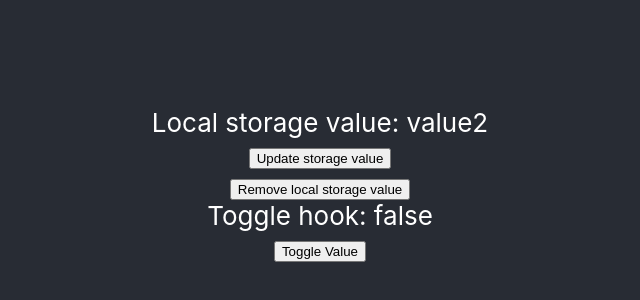
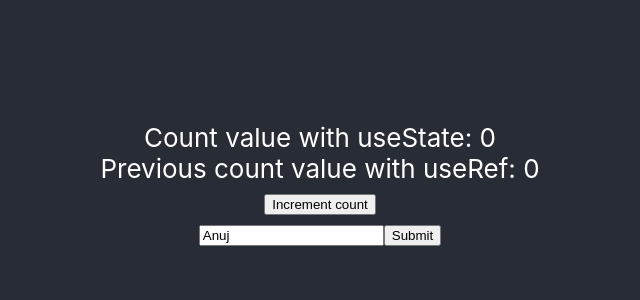
Before and after one commit to anujsingla/react-course, a React (Create React App) app: page / in a window 1280 px wide. Shown: the part 216-516 px from the top of the page, without its empty margins (320-960 px from the left). Built offline with nearby package versions, Linux system fonts and the light colour scheme.

Commit message:
useRef hook .

```diff
--- a/src/App.tsx
+++ b/src/App.tsx
@@ -1,6 +1,7 @@
 import { QueryClient, QueryClientProvider } from "react-query";
 import "./App.css";
-import { CustomHooks } from "./Components/CustomHooks";
+// import { CustomHooks } from "./Components/CustomHooks";
+import { UseRefExample } from "./Components/UseRefExample";
 // import { ConditionalRender } from "./Components/ConditionalRender";
 // import { MultipleItems } from "./Components/MultipleItems";
 // import {
@@ -26,7 +27,8 @@ function App() {
           <LifecycleMethodWithFunction initialValue={0} /> */}
           {/* <ConditionalRender /> */}
           {/* <MultipleItems /> */}
-          <CustomHooks />
+          {/* <CustomHooks /> */}
+          <UseRefExample />
         </header>
       </div>
     </QueryClientProvider>
--- /dev/null
+++ b/src/Components/UseRefExample.tsx
@@ -0,0 +1,33 @@
+import { useRef, useState } from "react";
+import { usePrevious } from "../hooks/usePrevious";
+
+// useRef hook
+
+// - Return a mutable ref object.
+// - Holding a value in the .current property and  persist for the full lifetime of the component.
+// - It helps to access the DOM node by ref.
+// - If you would like to persist value and not rerender on value change then use useRef otherwise useState hook
+
+export function UseRefExample() {
+    const nameInputRef = useRef<HTMLInputElement>(null);
+    const [count, setCount] = useState(0);
+    const previousCount = usePrevious(count);
+    // useEffect(() => {
+    //     previousCount.current = count;
+    // }, [count]);
+    const onSubmit = () => {
+        if (nameInputRef.current) {
+            nameInputRef.current.focus();
+            console.log('nameInputRef', nameInputRef, nameInputRef.current.value)
+        }
+    }
+    return (
+        <div>
+            Count value with useState: {count} <br />
+            Previous count value with useRef: {previousCount} <br />
+            <button onClick={() => setCount(count + 1)}>Increment count</button> <br />
+            <input ref={nameInputRef} name="nameInput" value="Anuj" />
+            <button onClick={onSubmit}>Submit</button>
+        </div>
+    )
+}
--- /dev/null
+++ b/src/hooks/usePrevious.ts
@@ -0,0 +1,8 @@
+import { useEffect, useRef } from 'react';
+export const usePrevious = <T>(value: T) => {
+    const ref = useRef(value);
+    useEffect(() => {
+        ref.current = value;
+    }, [value]);
+    return ref.current;
+};
```
